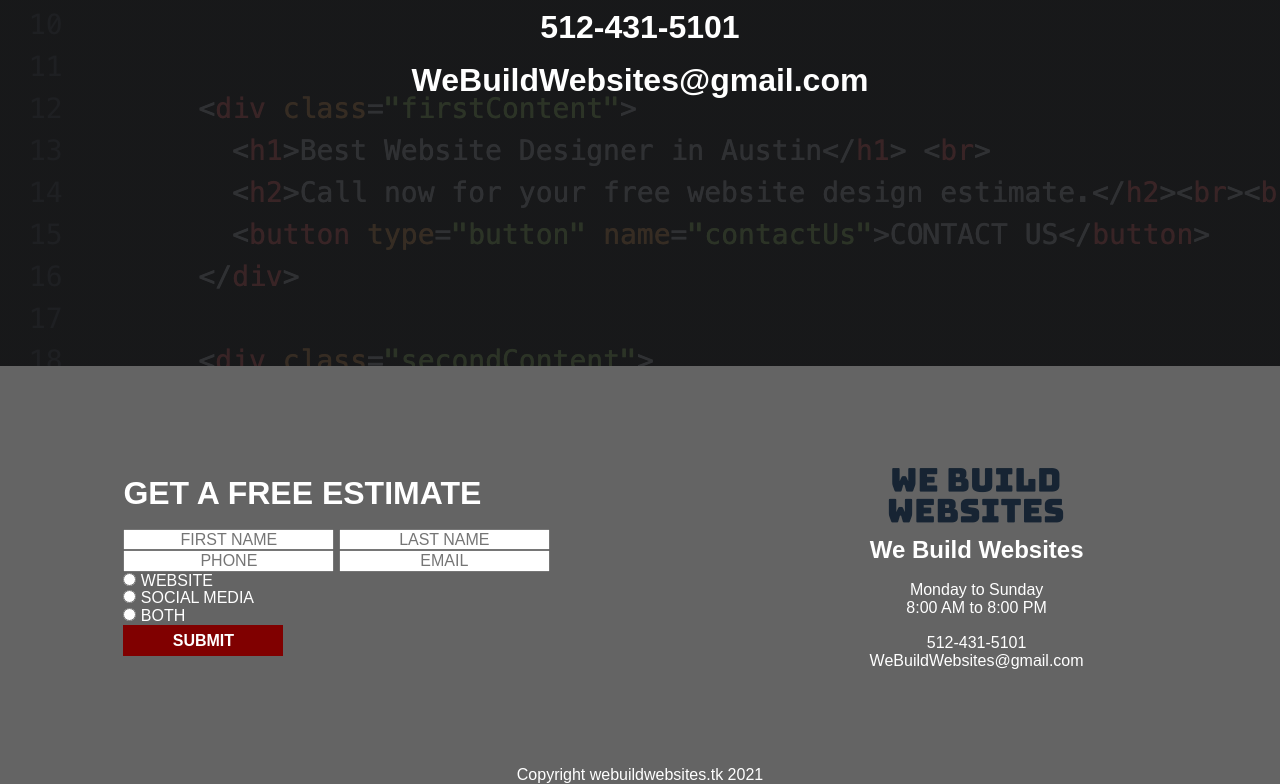
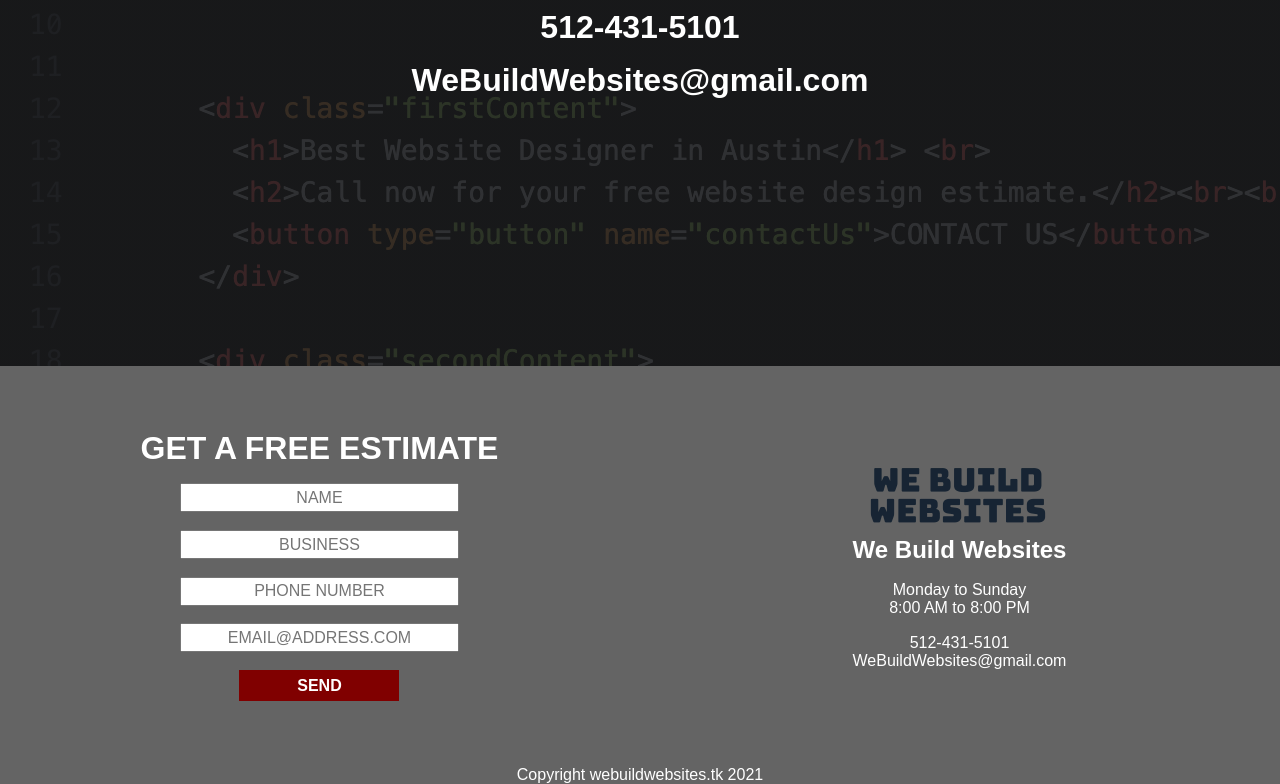
Before and after one commit to willhami2/willhami2.github.io, a plain HTML site: page contactUs.html in a window 1280 px wide. Shown: the part 434-1218 px from the top of the page. Drawn offline with Linux system fonts and the light colour scheme.

Commit message:
Update contactUs.html

```diff
--- a/contactUs.html
+++ b/contactUs.html
@@ -20,17 +20,14 @@
     </div>
     <div class="sixthContent">
       <div class="sixthContentFirst">
-        <form class = "contactForm">
-            <h1>GET A FREE ESTIMATE</h1> <br>
-            <input type="text" name="firstName" placeholder="FIRST NAME">
-            <input type="text" name="lastName" placeholder="LAST NAME"> <br>
-            <input type="text" name="phoneNumber" placeholder="PHONE">
-            <input type="text" name="email" placeholder="EMAIL"> <br>
-             <input type = "radio" name = "needs" value ="WEBSITE"> WEBSITE<br>
-            <input type = "radio" name = "needs" value ="SOCIAL MEDIA"> SOCIAL MEDIA<br>
-            <input type = "radio" name = "needs" value ="BOTH"> BOTH <br>
-            <button type="button" name="submit">SUBMIT</button>
-        </form>
+        <form action="https://formsubmit.co/willhami2@yahoo.com" method="POST" class="formBottom">
+          <h1>GET A FREE ESTIMATE</h1> <br>
+          <input type="text" name="name" placeholder="NAME" class = "formInput" required> <br>
+          <input type="text" name="business" placeholder="BUSINESS" class = "formInput" required> <br>
+          <input type="text" name="phonenumber" placeholder="PHONE NUMBER" class = "formInput" required><br>
+           <input type="email" name="email" placeholder="EMAIL@ADDRESS.COM" class = "formInput" required> <br>
+           <button type="submit">SEND</button>
+      </form>
       </div>
       <div class="sixthContentSecond">
         <img src="logoWords.png">
```
